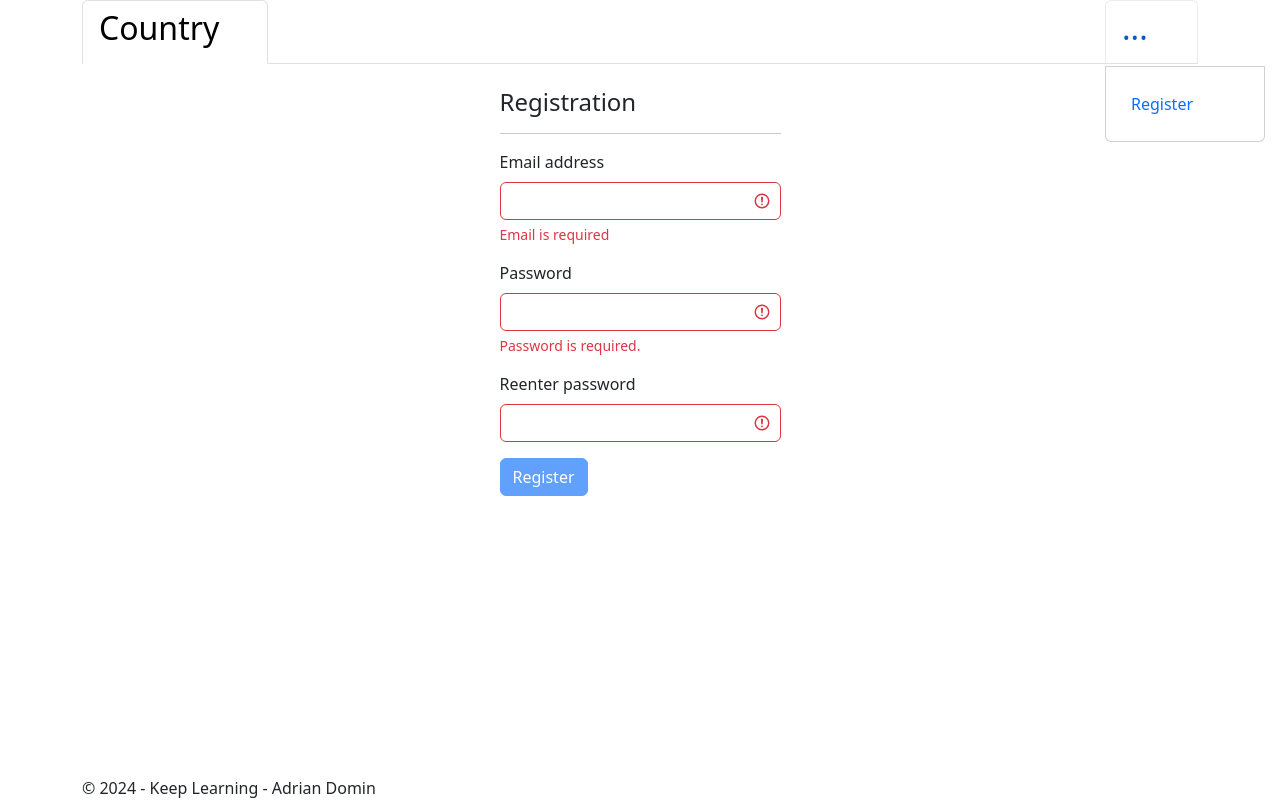
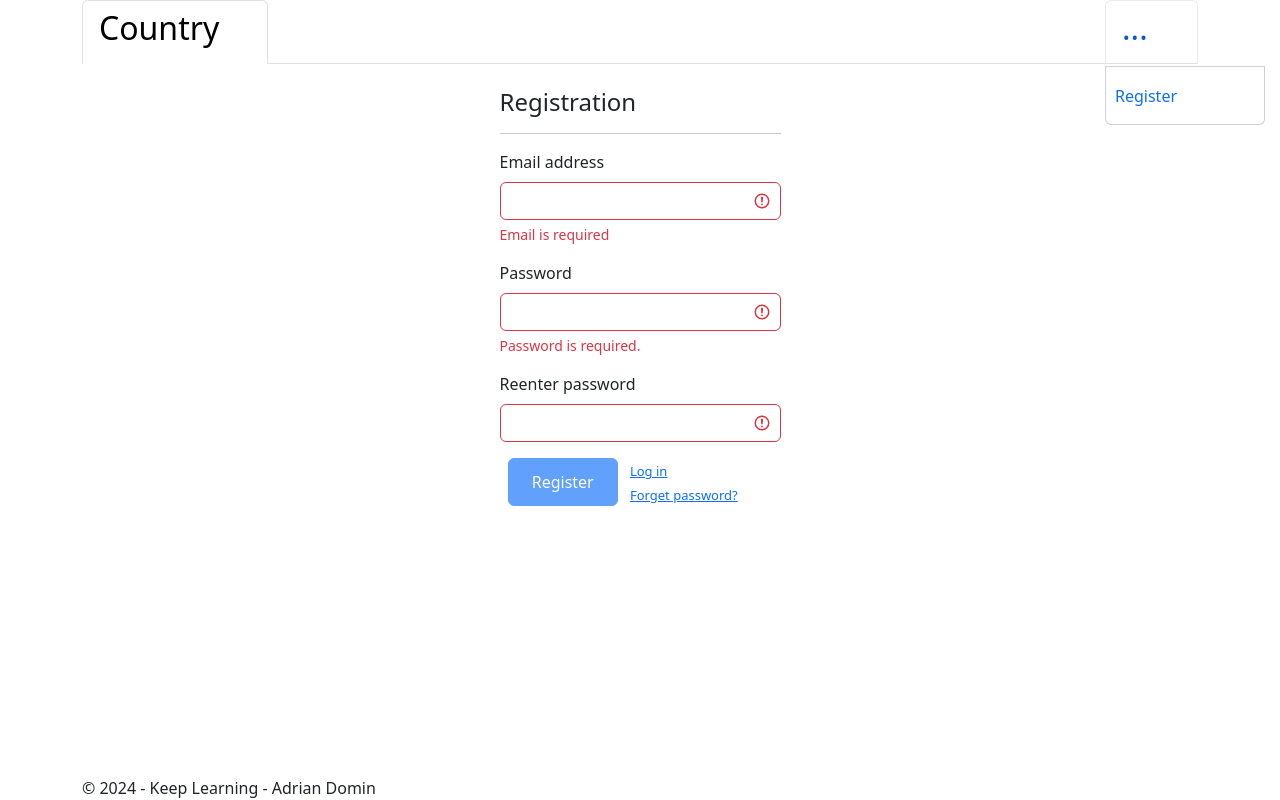
Before and after one commit to PanHNE/FE-KeepLearning, an Angular app: page /user/register in a window 1280 px wide. Both pictures are taken after a click on the button "...". Built offline with nearby package versions, Linux system fonts and the light colour scheme.

Commit message:
Clear code, upgradet register view, add not working links to log in and to forget password

```diff
--- a/src/app/app.component.html
+++ b/src/app/app.component.html
@@ -13,7 +13,7 @@
                     <a class="nav-link" data-bs-toggle="dropdown" href="#" role="button" aria-expanded="false"><h2>...</h2></a>
                     <ul class="dropdown-menu">
                         <li ngbNavItem>
-                            <a class="dropdown-item btn btn-lg btn-outline-primary m-2" ngbNavLink  [routerLink]="['/user/register']" >Register</a>
+                            <a class="dropdown-item btn btn-lg btn-outline-primary p-2" ngbNavLink  [routerLink]="['/user/register']">Register</a>
                         </li>
                     </ul>
                 </li>
--- a/src/app/start/start.component.ts
+++ b/src/app/start/start.component.ts
@@ -15,8 +15,8 @@ import { Toastr } from './toastr';
 })
 export class StartComponent implements OnInit {
   private storageName = "Register";
-
   private storageToastr = '';
+  private privatetoastrTitel = "Registration "
 
   constructor(
     private sharingDataService: SharingDataService,
@@ -28,7 +28,6 @@ export class StartComponent implements OnInit {
     if (this.storageToastr !== undefined){
       this.showToastr(this.storageToastr);
     }
-    this.toastrService.success("asdasdasd", "asdasdasd");
   }
 
   showToastr(jsonToParse: string) {
@@ -36,12 +35,12 @@ export class StartComponent implements OnInit {
 
     switch(toastr.type) {
       case 'success': {
-        this.toastrService.success(toastr.message, toastr.type);
+        this.toastrService.success(toastr.message, this.privatetoastrTitel + toastr.type);
         this.sharingDataService.clearUserSettings(this.storageName);
         break;
       }
       case 'fail': {
-        this.toastrService.error(toastr.message, toastr.type);
+        this.toastrService.error(toastr.message, this.privatetoastrTitel + toastr.type);
         this.sharingDataService.clearUserSettings(this.storageName);
         break;
       }
--- a/src/app/user/registration/user-registration.component.html
+++ b/src/app/user/registration/user-registration.component.html
@@ -55,14 +55,19 @@
           <div class="invalid-feedback">Password not match.</div>
         }
       </div>
-
+      <div class="row m-2">
         <button
           type="submit"
-        class="btn btn-primary"
+          class="btn btn-primary col-5 text-center"
           [disabled]="!userRegisterForm.valid"
         >
           Register
         </button>
+        <div class="col-7">
+          <div><a [routerLink]="" class="link">Log in</a></div>
+          <div><a [routerLink]="" class="link">Forget password?</a></div>
+        </div>
+      </div>
     </form>
   </div>
 </div>
--- /dev/null
+++ b/src/app/user/registration/user-registration.component.scss
@@ -0,0 +1,3 @@
+.link {
+  font-size: small;
+}
--- a/src/app/user/registration/user-registration.component.ts
+++ b/src/app/user/registration/user-registration.component.ts
@@ -3,15 +3,17 @@ import { UserRegisterForm } from "../forms/userRegister.form";
 import { UserService } from "../services/user.service";
 import { FormsModule, ReactiveFormsModule } from "@angular/forms";
 import { SharingDataService } from "../../country/ui/exam/SharingData.service";
-import { Router } from "@angular/router";
+import { Router, RouterLink } from "@angular/router";
 
 @Component({
   selector: 'user-registration-component',
   templateUrl: './user-registration.component.html',
+  styleUrl: './user-registration.component.scss',
   standalone: true,
   imports: [
     FormsModule,
-    ReactiveFormsModule
+    ReactiveFormsModule,
+    RouterLink
   ],
   providers: [
     UserRegisterForm
```
Lines whose indentation alone changed are shown as unchanged.
